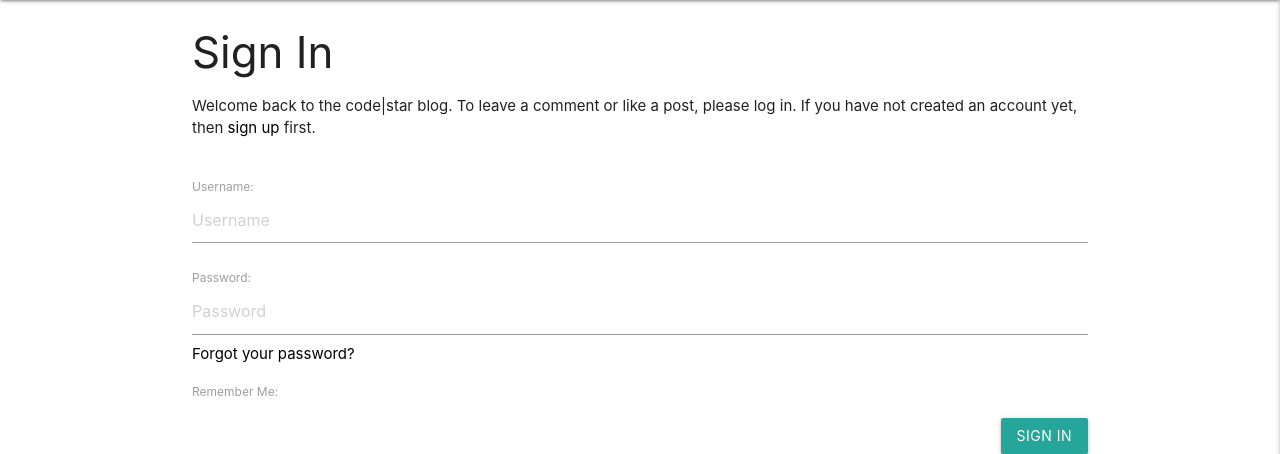
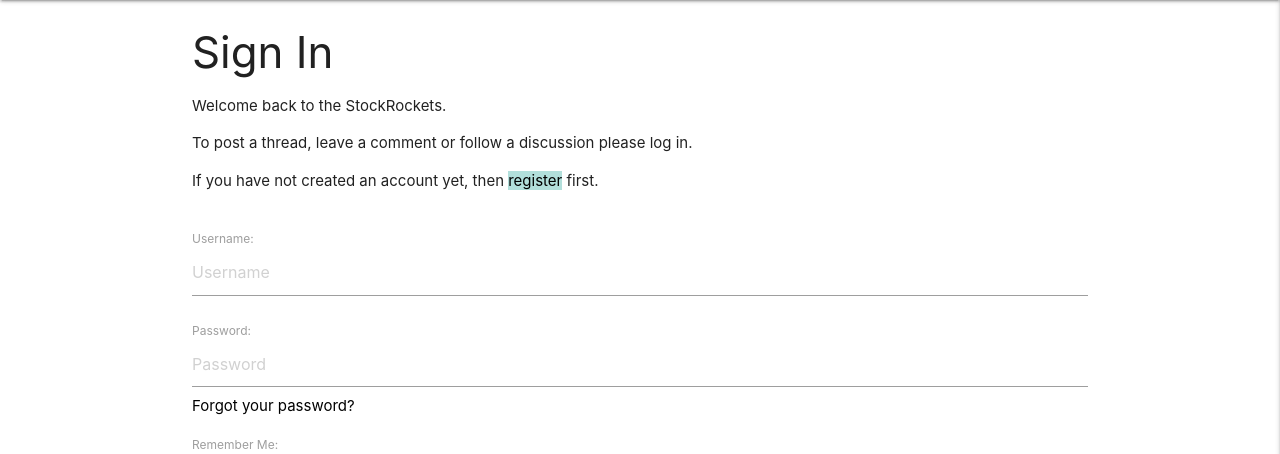
Before and after one commit to elindalenback/stock-rockets, a Django app: page /accounts/login/ in a window 1280 px wide. Shown: the part 64-518 px from the top of the page. Run offline with Django 4.2, Linux system fonts and the light colour scheme; some libraries are stand-ins or nearby versions.

Commit message:
Fix bug with edit toast and customize sign in page

```diff
--- a/forum/templates/forum/thread_detail.html
+++ b/forum/templates/forum/thread_detail.html
@@ -83,7 +83,7 @@
                             </p>
                             {% if request.user == comment.author %}
                             <button data-target="deleteModal" class="btn btn-delete modal-trigger" comment_id="{{ comment.comment_id }}">Delete</button>
-                            <button class="btn btn-edit" onclick="M.toast({html: 'You can now edit your comment'})"comment_id="{{ comment.comment_id }}" data-slug="{{ thread.slug }}">Edit</button>
+                            <button class="btn btn-edit" comment_id="{{ comment.comment_id }}" data-slug="{{ thread.slug }}">Edit</button>
                             {% endif %}
                         </div>
                     </div>
--- a/static/js/comments.js
+++ b/static/js/comments.js
@@ -36,12 +36,10 @@ for (let button of editButtons) {
     submitButton.innerText = "Update";
     // commentForm.setAttribute("action", `${slug}/edit_comment/${commentId}/`); // Use slug in action attribute
     commentForm.setAttribute("action", `${thread_slug}/edit_comment/${commentId}`);
+    // Display toast message when edit button is clicked
+    M.toast({ html: 'You can now edit your comment' });
   });
 }
-
-M.toast({html: 'You can now edit your comment'})
-
-
 
 /**
 * Initializes deletion functionality for the provided delete buttons.
--- a/templates/account/login.html
+++ b/templates/account/login.html
@@ -12,10 +12,14 @@
         <div class="col-md-8 mt-3 offset-md-2">
             <h3>{% trans "Sign In" %}</h3>
 
-            <p>{% blocktrans %}Welcome back to the code|star blog. To leave a comment or like a post, please log in. If
-                you
-                have not created an account yet, then <a class="link" href="{{ signup_url }}">sign up</a>
-                first.{% endblocktrans %}</p>
+            <p>{% blocktrans %}Welcome back to the StockRockets.</p>
+
+            <p>To post a thread, leave a comment or follow a discussion please log in.</p>
+            <p>
+                If you have not created an account yet, then
+                <a class="teal lighten-4" href="{{ signup_url }}">register</a>
+                first.{% endblocktrans %}
+            </p>
         </div>
     </div>
     <div class="row">
```
